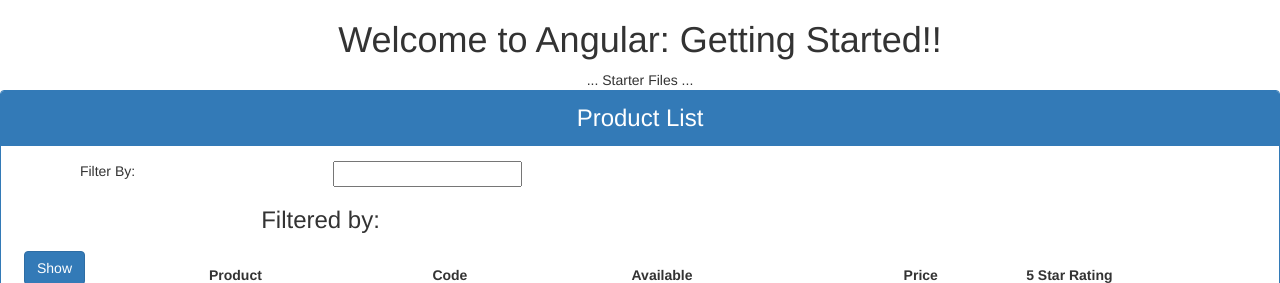
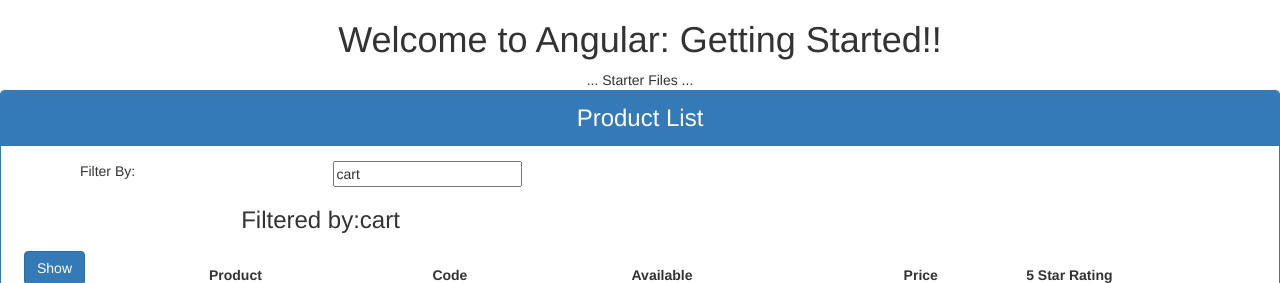
Before and after one commit to jatin7gupta/ng-tutorial, an Angular app in the folder APM-Start/: page / in a window 1280 px wide. Shown: the top 283 px of the page. Built offline with nearby package versions, Linux system fonts and the light colour scheme.

Commit message:
Add: fliter list

```diff
--- a/APM-Start/src/app/product/product-list.component.html
+++ b/APM-Start/src/app/product/product-list.component.html
@@ -8,12 +8,12 @@
         Filter By:
       </div>
       <div class="col-md-4">
-        <input type="text">
+        <input type="text" [(ngModel)]="listFilter">
       </div>
     </div>
     <div class="row">
       <div class="col-md-6">
-        <h3>Filtered by:</h3>
+        <h3>Filtered by:{{listFilter}}</h3>
       </div>
     </div>
     <div class="table-responsive">
--- a/APM-Start/src/app/product/product-list.component.ts
+++ b/APM-Start/src/app/product/product-list.component.ts
@@ -32,6 +32,7 @@
   imageWidth: number = 50;
   imageMargin: number = 2;
   showImage: boolean = false;
+  listFilter: string = 'cart';
   toggleImage(): void {
     this.showImage = !this.showImage;
   }
```
